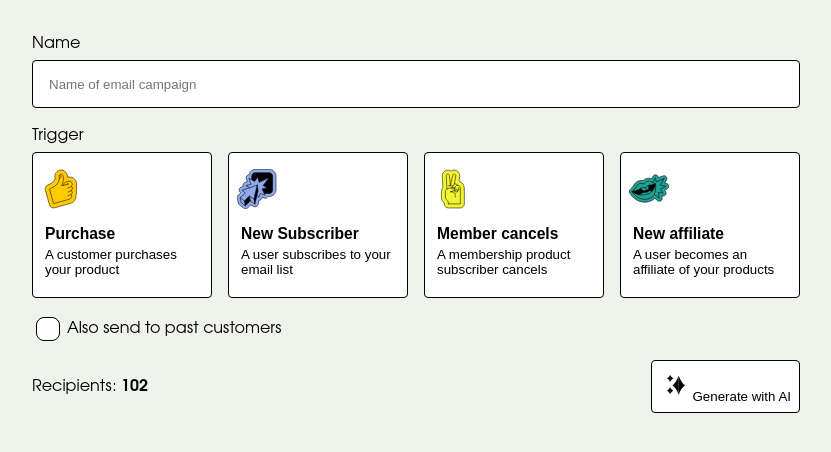
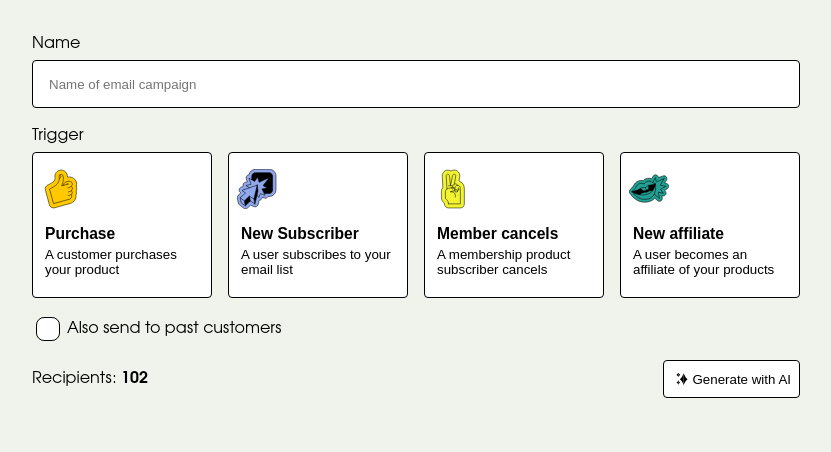
Before and after one commit to MauFrontier/gumroad-email-marketing-prototype, a React (Vite) app: page / in a window 1280 px wide. Shown: the top 452 px of the page, without its empty margins (224-1055 px from the left). Built offline with nearby package versions, Linux system fonts and the light colour scheme.

Commit message:
ui: Vertically center button contents

```diff
--- a/src/features/shared/ui/designSystemStyles/elementStyles.scss
+++ b/src/features/shared/ui/designSystemStyles/elementStyles.scss
@@ -16,6 +16,9 @@ button {
   background: $White;
   transition: $transition-regular;
 
+  display: flex;
+  align-items: center;
+
   &:hover {
     box-shadow: $shadow-regular;
     translate: -#{$spacer-2} -#{$spacer-2};
@@ -24,6 +27,11 @@ button {
 
   &.selected {
     box-shadow: $shadow-regular;
+  }
+
+  img {
+    width: $dimension-5;
+    height: $dimension-5;
   }
 }
 
```
